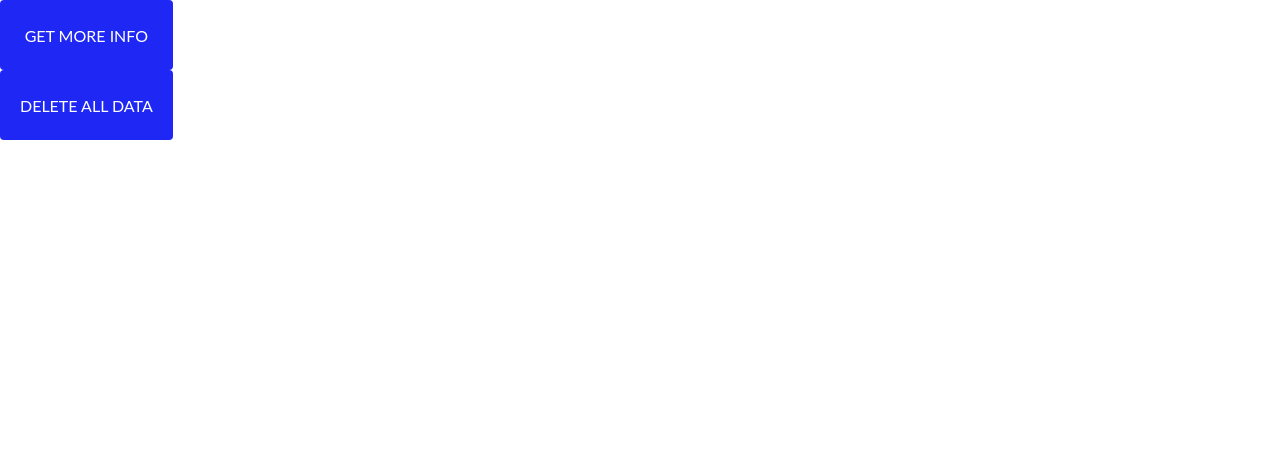
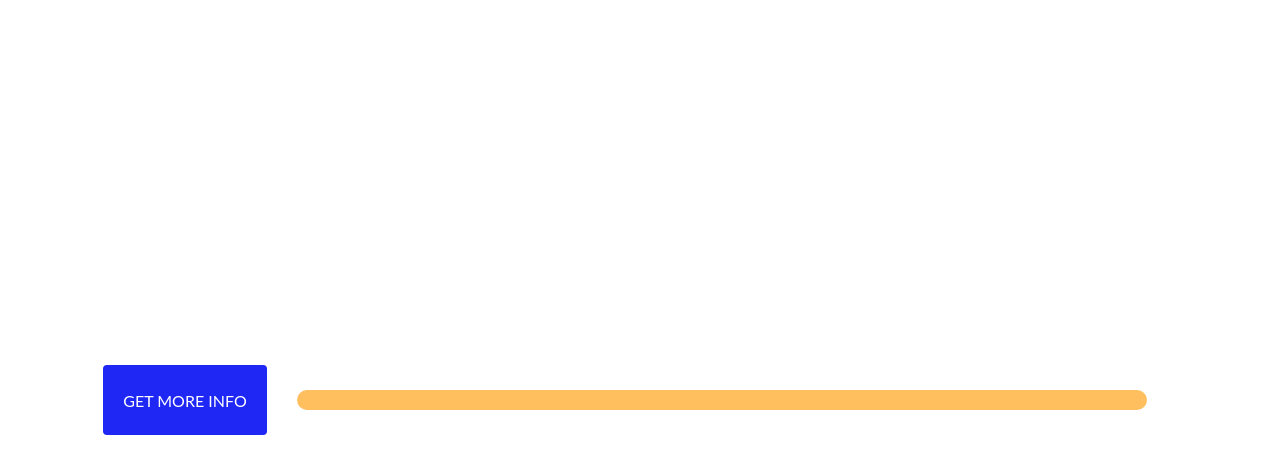
Before and after one commit to Roman-Maliarenko/42.2-react-ts, a React (Create React App) app: page / in a window 1280 px wide. Shown: the top 474 px of the page. Built offline with nearby package versions, Linux system fonts and the light colour scheme.

Commit message:
create homework10

```diff
--- a/src/homeworks/Homework10/Homework10.tsx
+++ b/src/homeworks/Homework10/Homework10.tsx
@@ -1,33 +1,57 @@
-import axios from "axios";
-import { Homework10Container, DataContainer } from "./styles";
-import { ChangeEvent, useEffect, useState } from "react";
+import {
+  Homework10Container,
+  DataContainer,
+  ButtonContainer,
+  AllDataContainer,
+  Container,
+} from "./styles";
+import { useState } from "react";
 import Button from "components/Button/Button";
 
 function Homework10() {
-  const [dataCats, setDataCats] = useState<string>("");
-  const [catImageUrl, setCatImgUrl] = useState<string | undefined>(undefined);
-  const CAT_FACT = "https://catfact.ninja/fact";
+  const [data, setData] = useState<string[]>([]);
+  const [visible, setVisible] = useState<boolean>(false);
 
+  const onClickData = async () => {
+    const CAT_FACTS = "https://catfact.ninja/fact";
+    try {
+      const response = await fetch(CAT_FACTS);
+      if (!response.ok) {
+        throw new Error("Error");
+      }
+      const result = await response.json();
+      setData((prevData) => updataData(prevData, [result.fact]));
+      setVisible(true);
+    } catch (error) {
+      console.log(error);
+    }
+  };
 
-
+  const onDeleteData = () => {
+    setData([]);
+    setVisible(false);
+  };
+  const updataData = (oldData: string[], newData: string[]) => {
+    return [...oldData, ...newData];
+  };
 
   return (
     <Homework10Container>
-      <Button name="GET MORE INFO" type="button" onClick={() => {}} />
-      <DataContainer></DataContainer>
-      <Button name="DELETE ALL DATA" type="button" onClick={() => {}} />
+      <ButtonContainer>
+        <Button name="GET MORE INFO" type="button" onClick={onClickData} />
+      </ButtonContainer>
+    <AllDataContainer>{visible}
+        <DataContainer>
+          {visible && data.map((fact) => <Container>{fact}</Container>)}
+        </DataContainer>
+      </AllDataContainer>
+      <ButtonContainer>
+        {visible && (
+          <Button name="DELETE ALL DATA" type="button" onClick={onDeleteData} />
+        )}
+      </ButtonContainer>
     </Homework10Container>
   );
 }
 
 export default Homework10;
-
-// При загрузке страницы должен происходить запрос на получение данных
-// Данные должны отображаться в стилизованном блоке на странице
-// Пока данных нет, то блок отображаться не должен
-// Также на странице должна быть кнопка ‘GET MORE INFO’, при нажатии на которую также должен происходить запрос данных
-// При получении данных после клика на кнопку они должны появиться на экране под предыдущими данными в том же блоке
-// Когда размер блока с данными заходит за предел 700px блок расширяться в высоту не должен, а должен появиться скролл внутри блока с данными
-// На странице должна быть вторая кнопка “DELETE ALL DATA”, которая будет удалять все полученные данные (при отсутствии фактов в блоке, кнопка должна исчезать)
-// Создайте компонент индикатора загрузки, который будет появляться в процессе получения данных и исчезать, когда данные получены (Spinner или др).
-//  Его необходимо использовать в компоненте Lesson 10 P.S. Индикатором загрузки не должен быть текст
--- a/src/homeworks/Homework10/styles.ts
+++ b/src/homeworks/Homework10/styles.ts
@@ -1,5 +1,43 @@
 import styled from "@emotion/styled";
 
-export const Homework10Container = styled.div``;
+export const Homework10Container = styled.div`
+  display: flex;
+  flex-direction: row;
+  justify-content: center;
+  align-items: center;
+  flex: 1;
+  gap: 30px;
+`;
 
-export const DataContainer = styled.div``;
+export const DataContainer = styled.div`
+  display: flex;
+  flex-direction: column;
+  font-family: "Franklin Gothic Medium", "Arial Narrow", Arial, sans-serif;
+  padding: 10px;
+  gap: 10px;
+`;
+
+export const Container = styled.div`
+display: flex;
+align-items: center;
+color: rgb(0, 0, 0);
+background-color: #fff;
+max-height: 60px;
+min-height: 10  px;
+padding: 10px;
+border-radius: 6px;
+`;
+
+export const AllDataContainer = styled.div`
+  display: flex;
+  justify-content: center;
+  align-items: center;
+  flex-direction: column;
+  background-color: rgb(255, 191, 95);
+  width: 850px;
+  max-height: 700px;
+  border-radius: 24px;
+  overflow-y: auto;
+  `;
+
+export const ButtonContainer = styled.div``;
```
